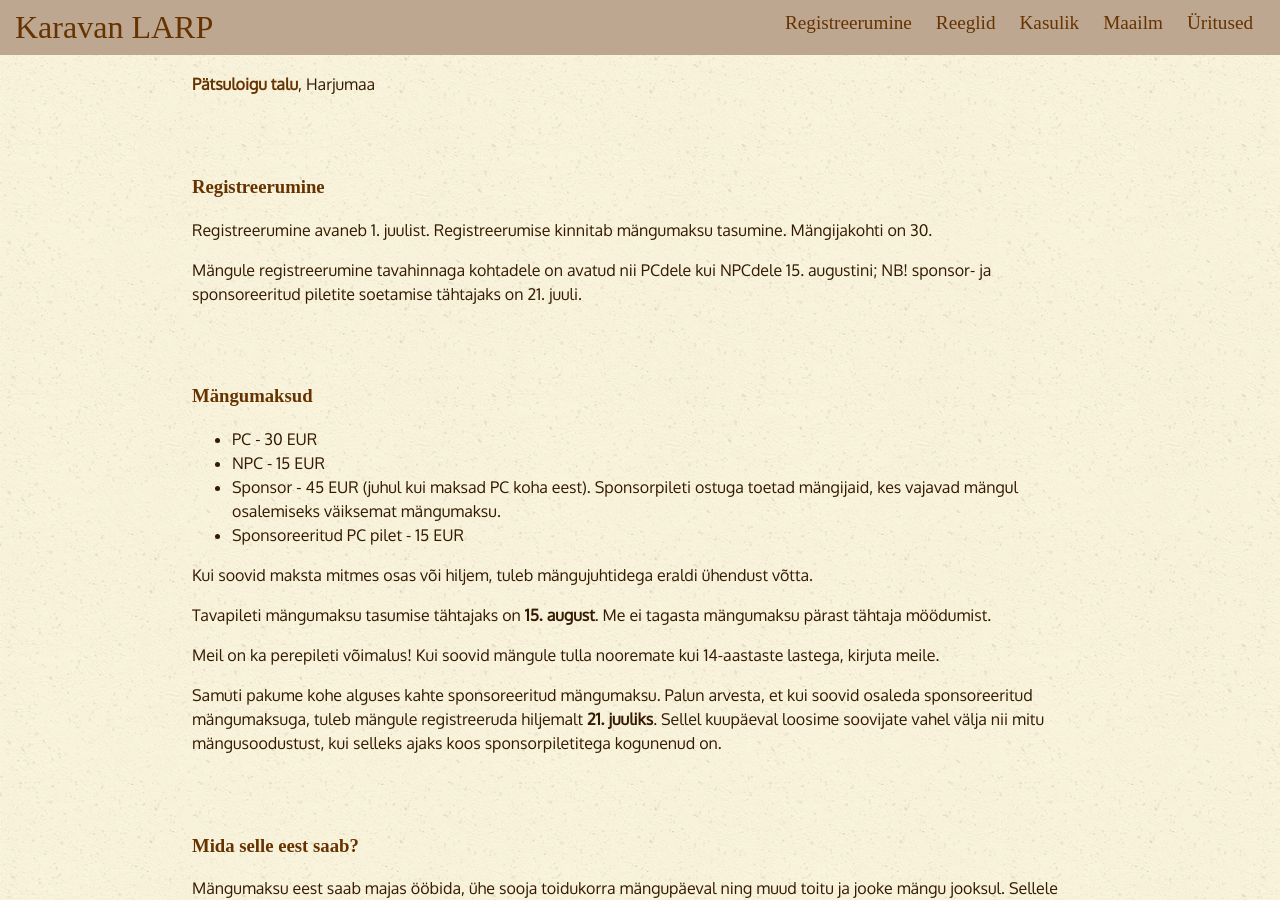
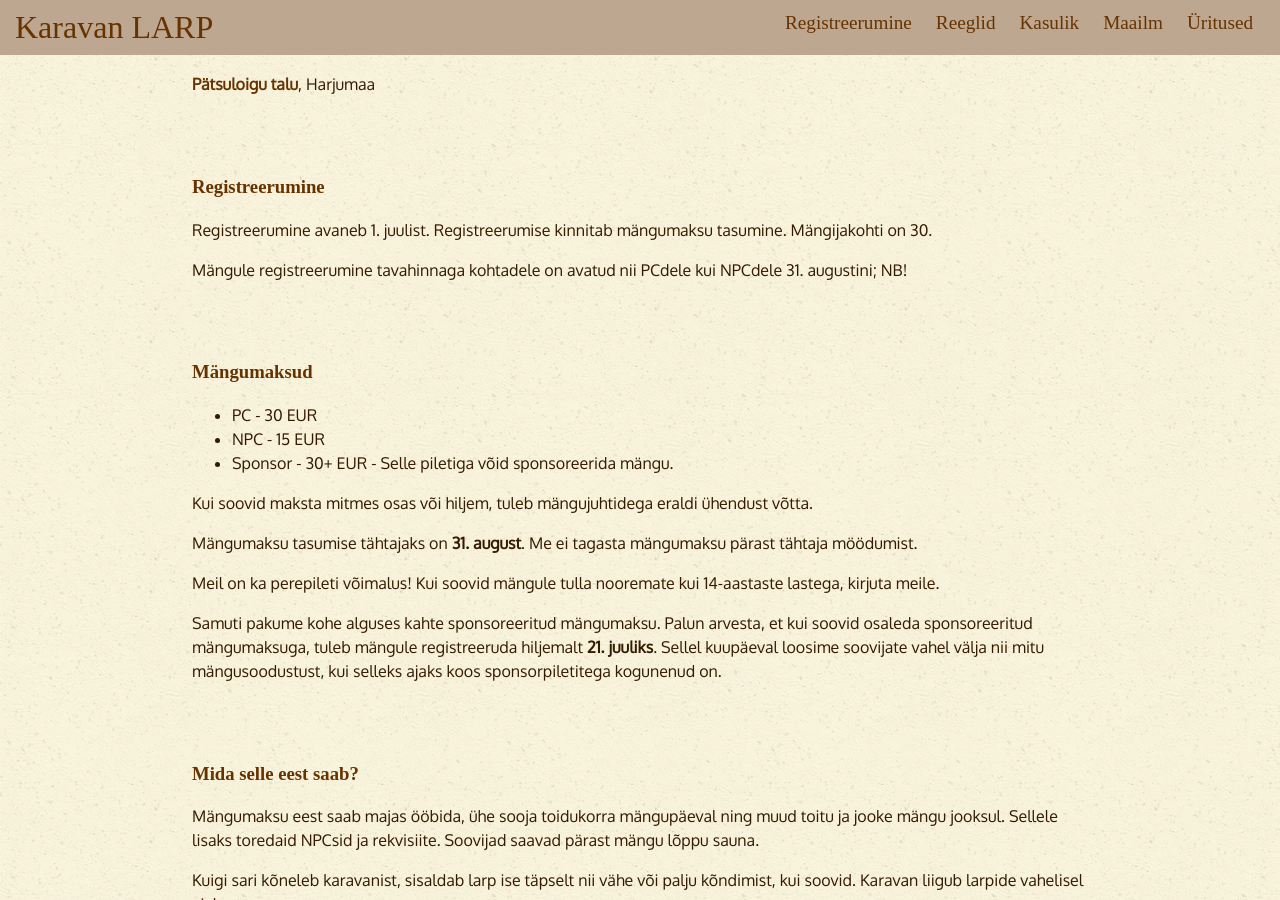
Before and after one commit to karavanlarp/karavanlarp.github.io, a Jekyll site: the page built from est/events/caravan2.md, in a window 1280 px wide and 900 px high, scrolled down 842 px. Built offline with Jekyll 4.4.1, drawn with Linux system fonts in a browser that asks for light colours; some web fonts are replaced.

Commit message:
rega tähtaeg

```diff
--- a/est/events/caravan2.md
+++ b/est/events/caravan2.md
@@ -30,18 +30,17 @@ Karavani larpi-seeria teine mäng: Metsa Süda.
 
 Registreerumine avaneb 1. juulist. Registreerumise kinnitab mängumaksu tasumine. Mängijakohti on 30.
 
-Mängule registreerumine tavahinnaga kohtadele on avatud nii PCdele kui NPCdele 15. augustini; NB! sponsor- ja sponsoreeritud piletite soetamise tähtajaks on 21. juuli.
+Mängule registreerumine tavahinnaga kohtadele on avatud nii PCdele kui NPCdele 31. augustini; NB!
 
 ### Mängumaksud
 
 * PC - 30 EUR
 * NPC - 15 EUR
-* Sponsor - 45 EUR (juhul kui maksad PC koha eest). Sponsorpileti ostuga toetad mängijaid, kes vajavad mängul osalemiseks väiksemat mängumaksu.
-* Sponsoreeritud PC pilet - 15 EUR
+* Sponsor - 30+ EUR - Selle piletiga võid sponsoreerida mängu.
 
 Kui soovid maksta mitmes osas või hiljem, tuleb mängujuhtidega eraldi ühendust võtta.
 
-Tavapileti mängumaksu tasumise tähtajaks on **15. august**. Me ei tagasta mängumaksu pärast tähtaja möödumist.
+Mängumaksu tasumise tähtajaks on **31. august**. Me ei tagasta mängumaksu pärast tähtaja möödumist.
 
 Meil on ka perepileti võimalus! Kui soovid mängule tulla nooremate kui 14-aastaste lastega, kirjuta meile.
 
```
Also changed, not shown: eng/events/caravan2.md (+3 -3 lines).
